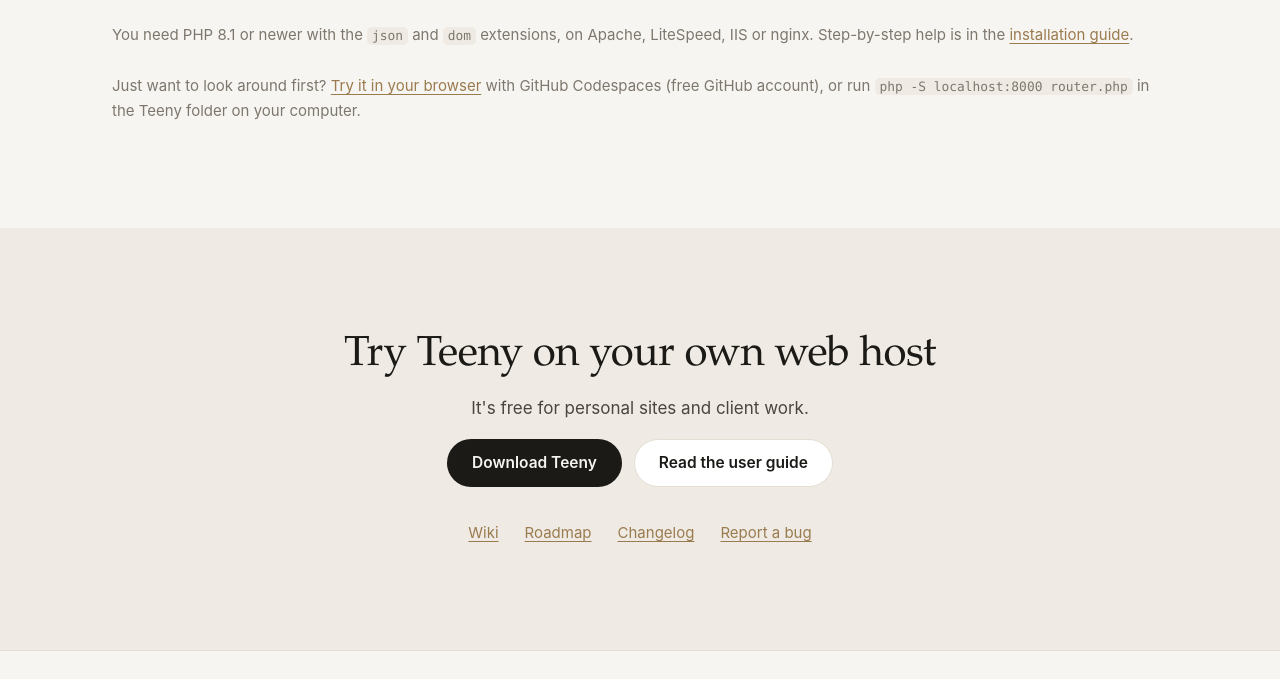
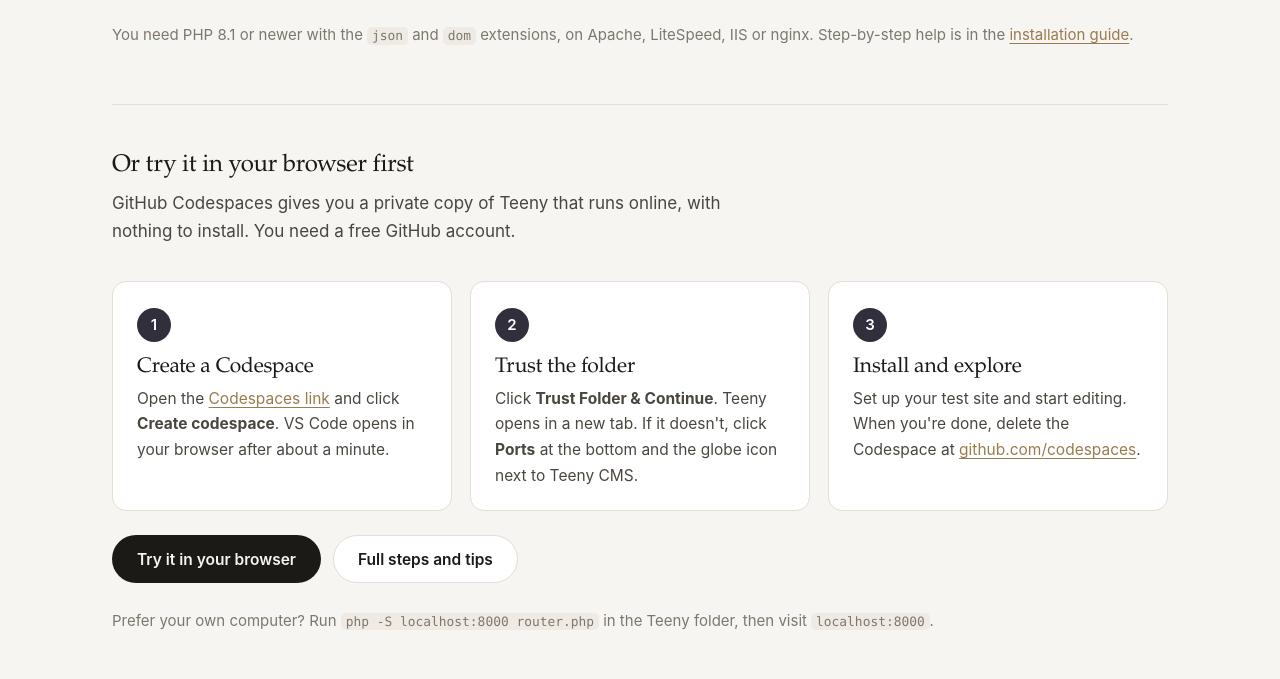
Before and after one commit to teenycms/teenycms.github.io, a plain HTML site: page index.html in a window 1280 px wide. Shown: the part 5630-6309 px from the top of the page. Drawn offline with Linux system fonts and the light colour scheme.

Commit message:
Add Try it in your browser steps

```diff
--- a/assets/style.css
+++ b/assets/style.css
@@ -38,7 +38,7 @@
 }
 
 *, *::before, *::after { box-sizing: border-box; }
-html { scroll-behavior: smooth; }
+html { scroll-behavior: smooth; scroll-padding-top: 80px; }
 body { margin: 0; background: var(--bg); color: var(--ink); font: 17px/1.65 var(--sans); -webkit-font-smoothing: antialiased; overflow-wrap: break-word; }
 img { max-width: 100%; height: auto; display: block; }
 a { color: var(--accent); text-underline-offset: 3px; }
@@ -141,6 +141,10 @@ p { margin: 0 0 1em; }
 .steps { counter-reset: none; }
 .steps__n { display: inline-grid; place-items: center; width: 34px; height: 34px; border-radius: 50%; background: var(--brand); color: #fff; font: 600 15px var(--sans); }
 .note { margin: 26px 0 0; color: var(--muted); font-size: 15px; }
+.try { margin-top: 56px; padding-top: 48px; border-top: 1px solid var(--line); }
+.try > h3 { font-size: 24px; margin: 0 0 8px; }
+.try__lead { margin: 0 0 24px; color: var(--ink-2); max-width: 640px; }
+.try .actions { margin-top: 24px; }
 
 /* closing call to action */
 .cta__inner { text-align: center; display: flex; flex-direction: column; align-items: center; }
--- a/index.html
+++ b/index.html
@@ -148,7 +148,20 @@
         <li class="card"><span class="steps__n" aria-hidden="true">3</span><h3>Save your rescue code</h3><p>Choose a look, create your account and keep the rescue code it shows. Then start editing.</p></li>
       </ol>
       <p class="note">You need PHP 8.1 or newer with the <code>json</code> and <code>dom</code> extensions, on Apache, LiteSpeed, IIS or nginx. Step-by-step help is in the <a href="https://github.com/webzing/teeny/wiki/Installation">installation guide</a>.</p>
-      <p class="note">Just want to look around first? <a href="https://codespaces.new/webzing/teeny?quickstart=1">Try it in your browser</a> with GitHub Codespaces (free GitHub account), or run <code>php -S localhost:8000 router.php</code> in the Teeny folder on your computer.</p>
+      <div class="try" id="try">
+        <h3>Or try it in your browser first</h3>
+        <p class="try__lead">GitHub Codespaces gives you a private copy of Teeny that runs online, with nothing to install. You need a free GitHub account.</p>
+        <ol class="grid grid--3 steps">
+          <li class="card"><span class="steps__n" aria-hidden="true">1</span><h3>Create a Codespace</h3><p>Open the <a href="https://codespaces.new/webzing/teeny?quickstart=1">Codespaces link</a> and click <strong>Create codespace</strong>. VS Code opens in your browser after about a minute.</p></li>
+          <li class="card"><span class="steps__n" aria-hidden="true">2</span><h3>Trust the folder</h3><p>Click <strong>Trust Folder &amp; Continue</strong>. Teeny opens in a new tab. If it doesn't, click <strong>Ports</strong> at the bottom and the globe icon next to Teeny CMS.</p></li>
+          <li class="card"><span class="steps__n" aria-hidden="true">3</span><h3>Install and explore</h3><p>Set up your test site and start editing. When you're done, delete the Codespace at <a href="https://github.com/codespaces">github.com/codespaces</a>.</p></li>
+        </ol>
+        <div class="actions">
+          <a class="btn btn--primary" href="https://codespaces.new/webzing/teeny?quickstart=1">Try it in your browser</a>
+          <a class="btn btn--ghost" href="https://github.com/webzing/teeny/wiki/Try-it-in-your-browser">Full steps and tips</a>
+        </div>
+        <p class="note">Prefer your own computer? Run <code>php -S localhost:8000 router.php</code> in the Teeny folder, then visit <code>localhost:8000</code>.</p>
+      </div>
     </div>
   </section>
 
```
